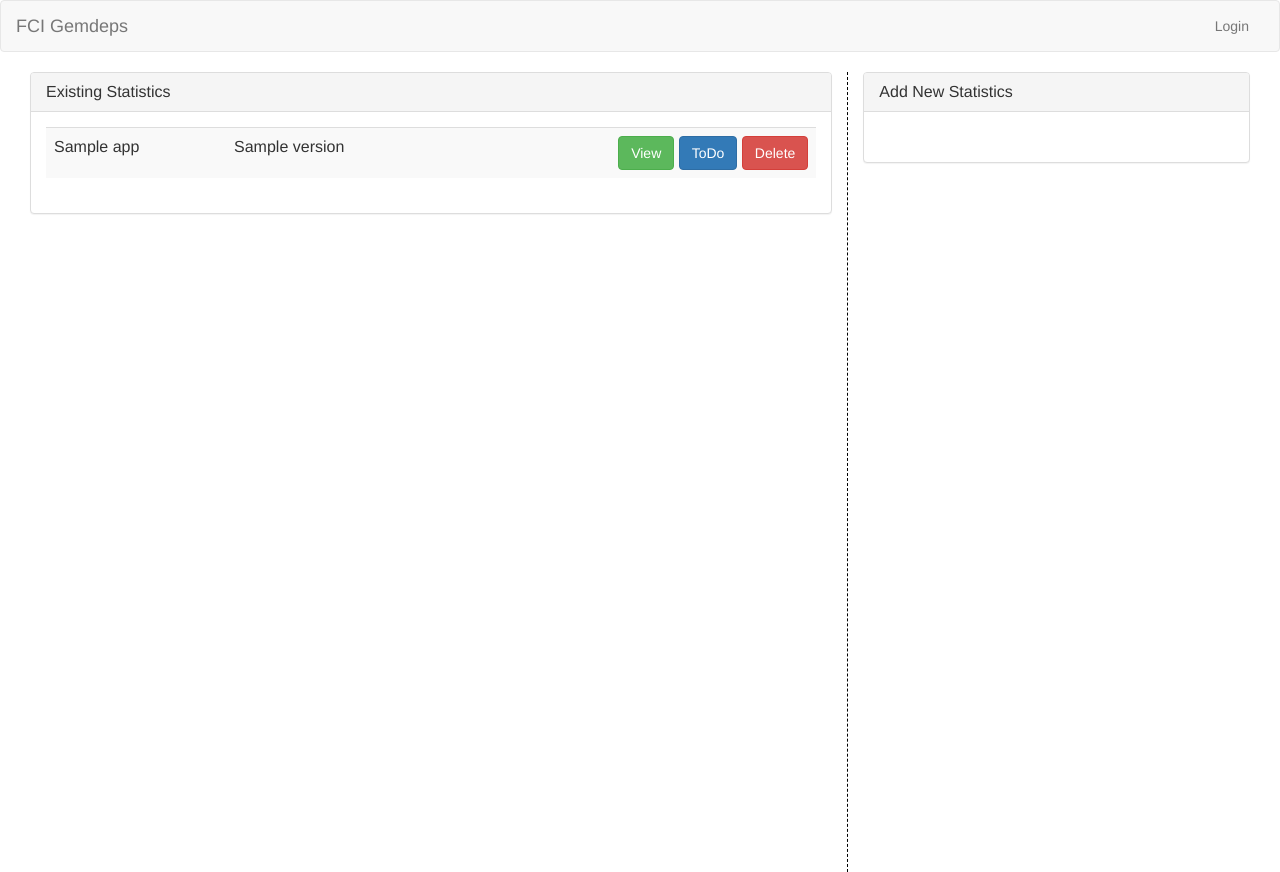
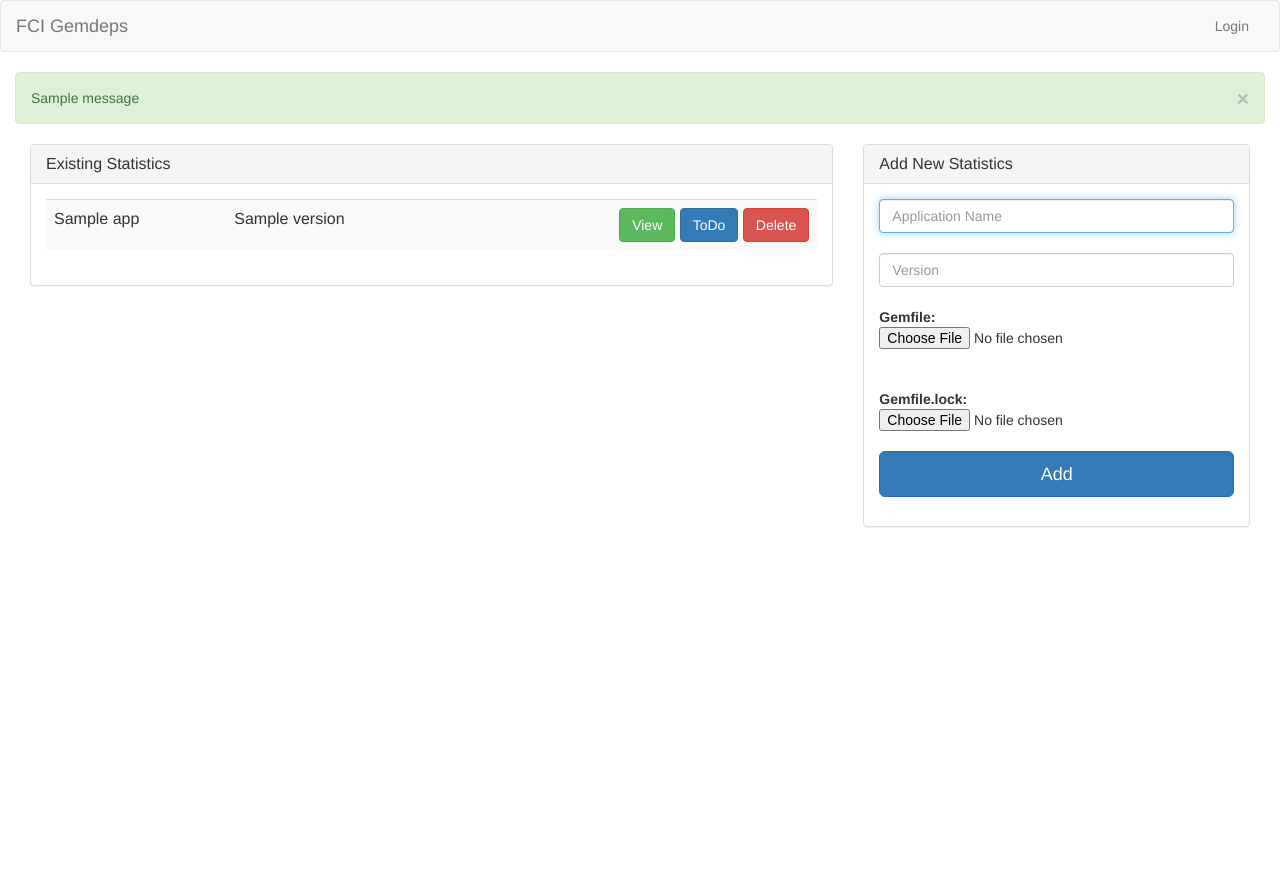
Before and after one commit to balasankarc/gemdeps-web, a Django app: template gemdeps_service/webgemdeps/templates/home.html in a window 1280 px wide. After the commit the page ends 527 px from the top, so only its background shows below. Run offline with Django 3.2, Linux system fonts and the light colour scheme; the template is opened without the code that fills it: most values are stand-ins (such as "Sample title", 1, 10 or a date in 2020); one stand-in notice (Sample message) is shown; some libraries are stand-ins or nearby versions.

Commit message:
Add form for creating new status

```diff
--- a/gemdeps_service/webgemdeps/templates/home.html
+++ b/gemdeps_service/webgemdeps/templates/home.html
@@ -1,8 +1,22 @@
 {% extends "master.html" %}
 {% load staticfiles%}
 {% block content %}
+{% for message in messages%}
+    {% if 'error' in message.tags %}
+        <div class="alert alert-danger">
+          <a href="#" class="close" data-dismiss="alert" aria-label="close">&times;</a>
+            {{message}}
+        </div>
+    {% elif 'success' in message.tags %}
+        <div class="alert alert-success">
+          <a href="#" class="close" data-dismiss="alert" aria-label="close">&times;</a>
+            {{message}}
+        </div>
+    {% endif %}
+{% endfor %}
 
-<div style="height:100%;border-right:1px dashed black;" class='col-md-8'>
+
+<div class='col-md-8'>
     <div class="panel panel-default">
         <div class="panel-heading">
             <h3 class="panel-title">Existing Statistics</h3>
@@ -30,8 +44,23 @@
             <h3 class="panel-title">Add New Statistics</h3>
         </div>
         <div class="panel-body">
-            <table class="table table-striped">
-            </table>
+            <form class="form-signin" action="/new_status/" method="post" enctype=multipart/form-data>
+                {% csrf_token %}
+                <label for="appname" class="sr-only">App Name</label>
+                <input type="text" id="appname" name="appname" class="form-control" placeholder="Application Name" required autofocus>
+                <br />
+                <label for="version" class="sr-only">Version</label>
+                <input type="text" id="version" name="version" class="form-control" placeholder="Version" required>
+                <br />
+                <label for="Gemfile" class="sr-only">Gemfile</label>
+                <b>Gemfile: </b><input type="file" id="gemfile" name="gemfile" placeholder="Gemfile" required>
+                <br />
+                <br />
+                <label for="Gemfilelock" class="sr-only">Gemfile</label>
+                <b>Gemfile.lock: </b><input type="file" id="gemfilelock" name="gemfilelock" placeholder="Gemfile.lock" required>
+                <br />
+                <button class="btn btn-lg btn-primary btn-block" type="submit">Add</button>
+            </form>
         </div>
     </div>
 </div>
```
